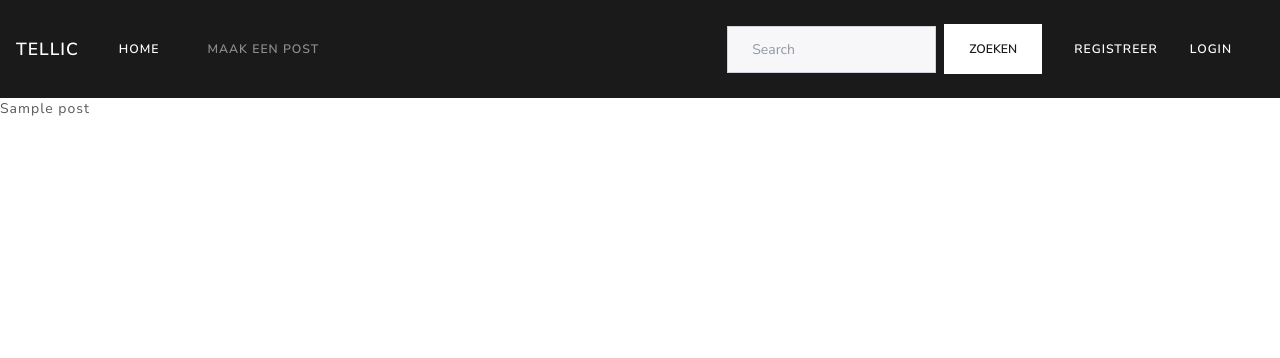
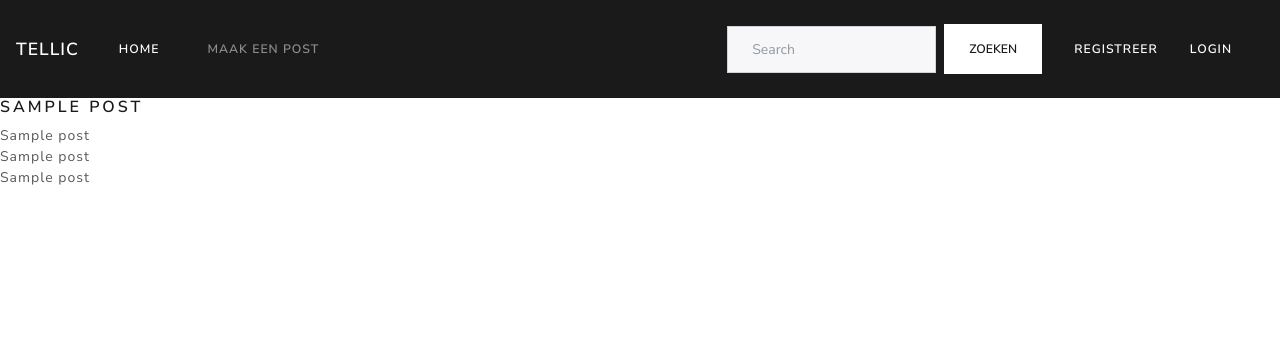
Before and after one commit to Rienkrk/Tellic, a Flask app: template Source/templates/index.html in a window 1280 px wide. Shown: the top 358 px of the page. Run offline with Flask 2, Linux system fonts and the light colour scheme; the template is opened without the code that fills it: most values are stand-ins (such as "Sample title", 1, 10 or a date in 2020); some libraries are stand-ins or nearby versions.

Commit message:
index update + session

```diff
--- a/Source/app.py
+++ b/Source/app.py
@@ -196,9 +196,10 @@ def display():
 def index():
 
     db = connection.cursor()
-    posts = db.execute("SELECT * FROM posts WHERE user_id=1")
+    posts = db.execute("SELECT * FROM posts")
     connection.commit()
     posts = posts.fetchall()
+
 
     return render_template("index.html", posts=posts)
 
@@ -213,9 +214,10 @@ def createPost():
 
         # Add post to database.
         db = connection.cursor()
-        db.execute("INSERT INTO posts (user_id, title, text) VALUES(?, ?, ?)", (1, title, post))
+        db.execute("INSERT INTO posts (username, title, text) VALUES(?, ?, ?)", (session.get('user')['username'], title, post))
         connection.commit()
         flash('Uw post is geplaatst!', 'alert-success')
+        return redirect(url_for("index"))
 
     else:
         return render_template("createPost.html")
--- a/Source/templates/index.html
+++ b/Source/templates/index.html
@@ -14,9 +14,11 @@
 {% block main %}
 
 {% for post in posts %}
-<p>
-{{ post[3] }}
-</p>
+
+<h5>{{ post[1] }}</h5>
+{{ post[2] }}<br>
+{{ post[3] }}<br>
+{{ post[4] }}<br>
 {% endfor %}
 
 
```
